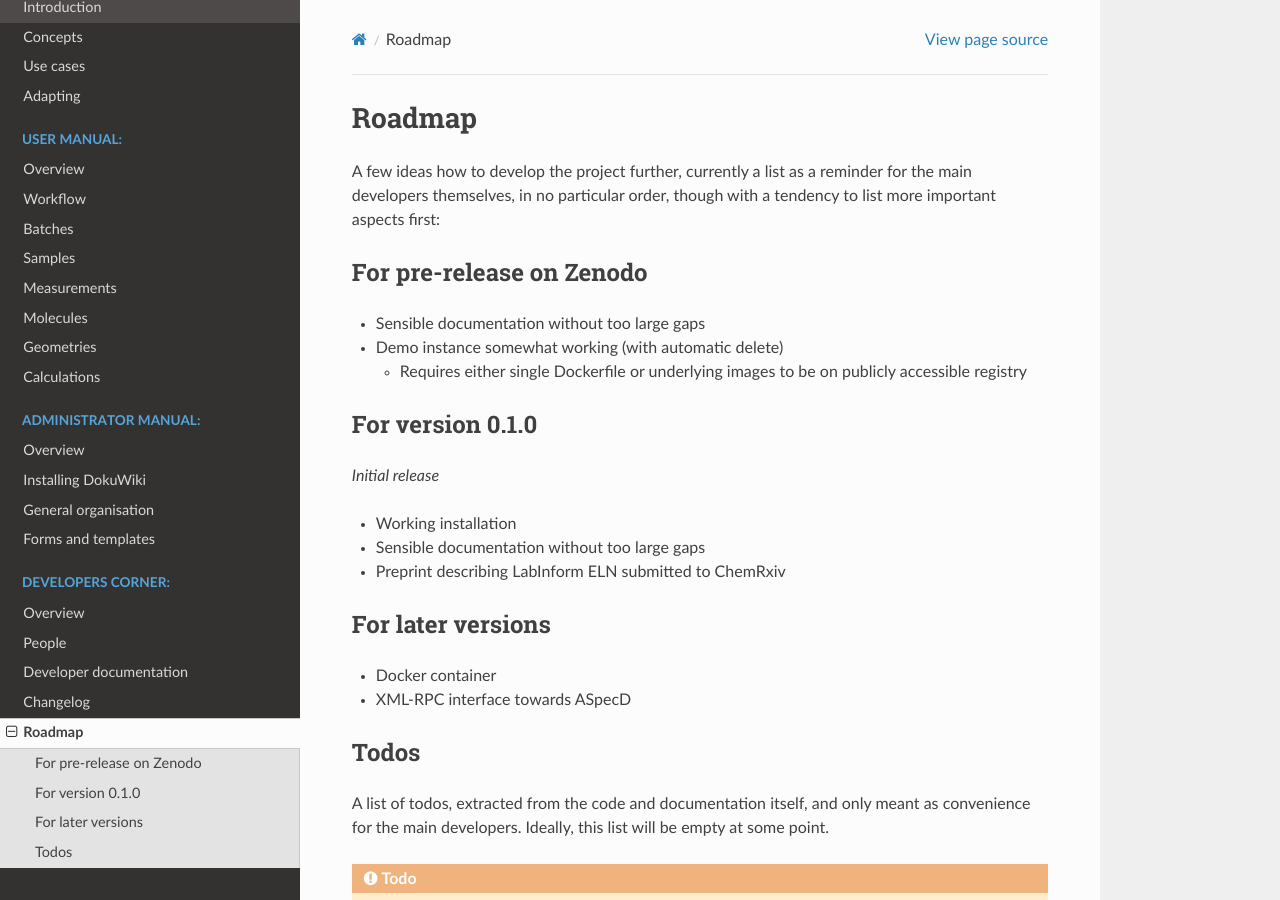
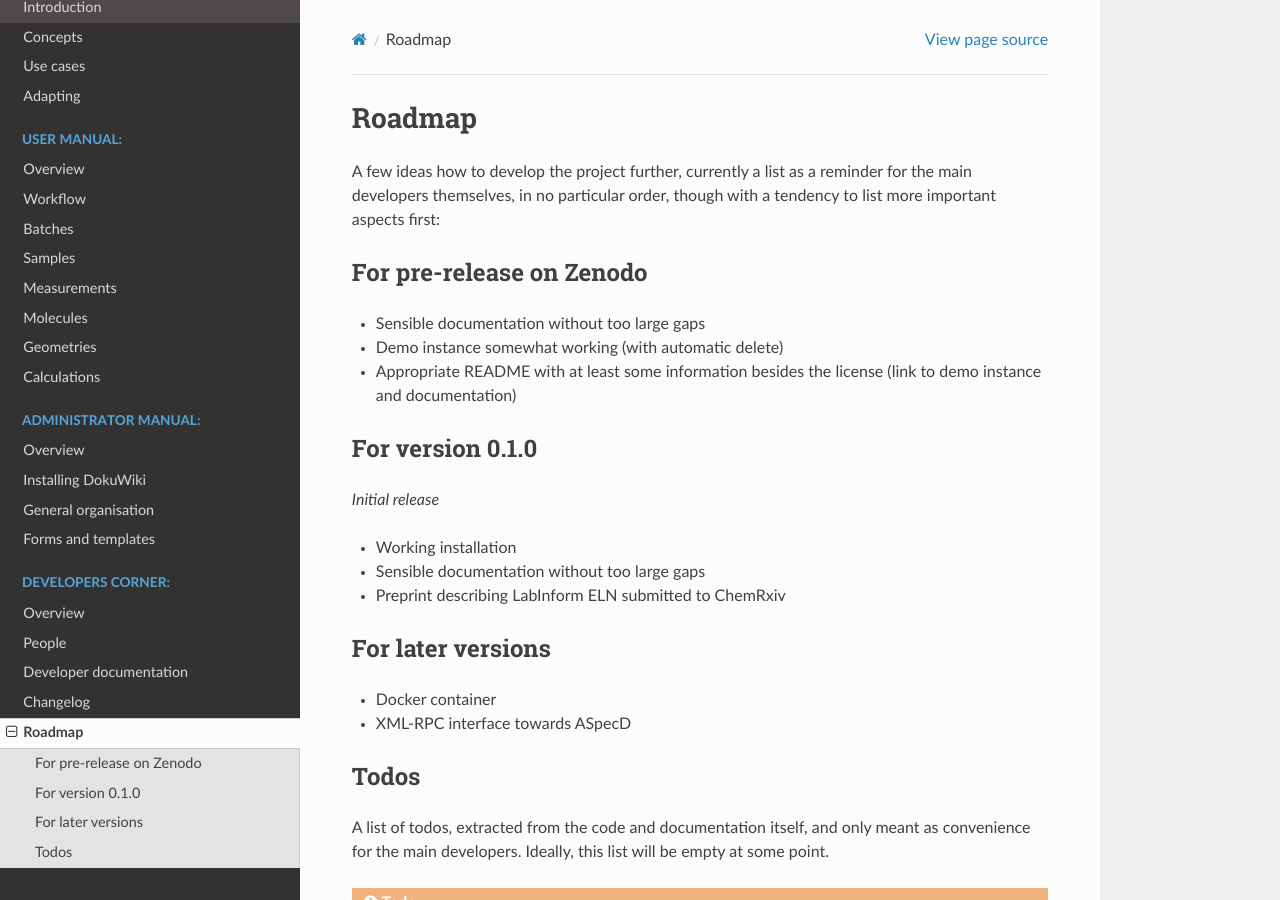
Before and after one commit to tillbiskup/labinform-eln, a Sphinx documentation site: the page built from docs/developer/roadmap.rst, in a window 1280 px wide and 900 px high. Built offline with Sphinx 7.4.7 and the Read the Docs theme 2.0.0, drawn with Linux system fonts in a browser that asks for light colours.

Commit message:
Update roadmap

```diff
--- a/docs/developer/roadmap.rst
+++ b/docs/developer/roadmap.rst
@@ -10,8 +10,7 @@ For pre-release on Zenodo
 
 * Sensible documentation without too large gaps
 * Demo instance somewhat working (with automatic delete)
-
-  * Requires either single Dockerfile or underlying images to be on publicly accessible registry
+* Appropriate README with at least some information besides the license (link to demo instance and documentation)
 
 
 For version 0.1.0
```
